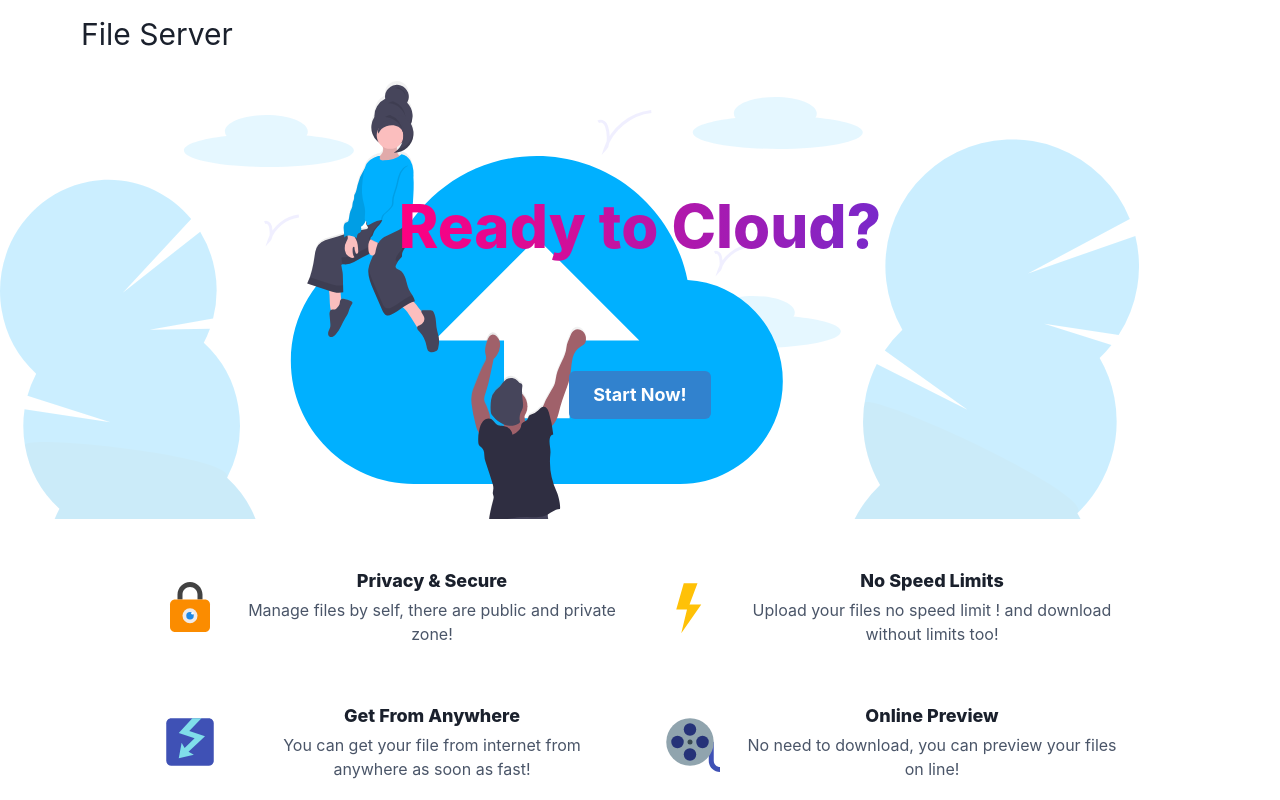
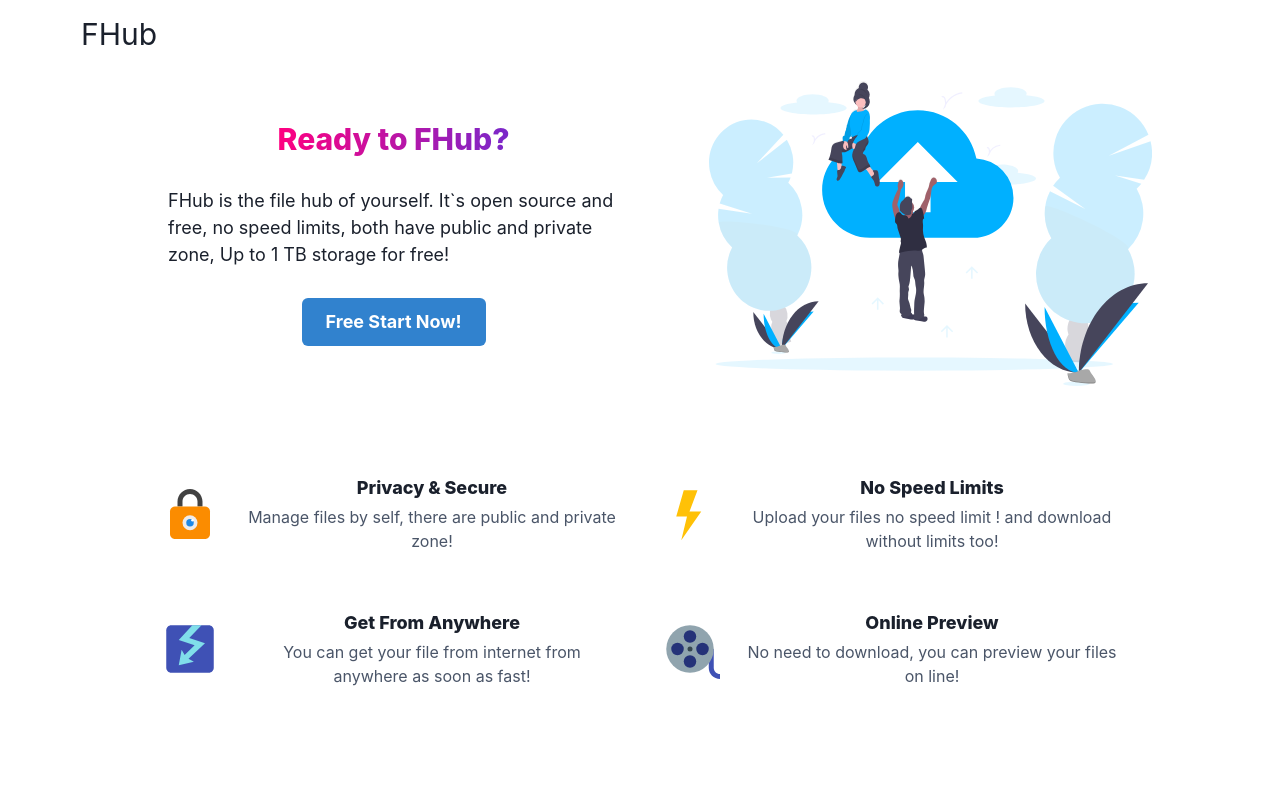
Before and after one commit to akazwz/fhub-website, a Next.js app: page / in a window 1280 px wide. Shown: the top 800 px of the page. Built offline with nearby package versions, Linux system fonts and the light colour scheme; some icons are missing.

Commit message:
update cta

```diff
--- a/src/components/home/cta.tsx
+++ b/src/components/home/cta.tsx
@@ -1,35 +1,67 @@
 import {
-  Box,
   Button,
-  Center,
   VStack,
-  Text,
+  Stack,
+  Flex,
+  Heading,
+  Box, Image, Text,
 } from '@chakra-ui/react'
 
 export const CallToAction = () => {
   return (
-    <>
-      <Box
-        as="section"
-        bgImg="/up_to_cloud.svg"
-        bgRepeat="no-repeat"
+    <Flex justifyContent="center" >
+      <Stack
+        direction={{ base: 'column', md: 'row' }}
+        alignItems="center"
+        spacing="50"
+        maxW='5xl'
       >
-        <Center>
-          <VStack spacing="100" m="100">
-            <Text
+        <VStack spacing="30" m='10'>
+          <Heading
             bgGradient="linear(to-l, #7928CA, #FF0080)"
             bgClip="text"
-              fontSize="6xl"
+            fontSize="3xl"
             fontWeight="extrabold"
           >
-              Ready to Cloud?
+            Ready to FHub?
+          </Heading>
+          <Text
+            mt="4"
+            fontSize="lg"
+          >
+            FHub is the file hub of yourself. It`s open source and free, no speed limits,
+            both have public and private zone, Up to 1 TB storage for free!
           </Text>
-            <Button mt="8" as="a" href="#" size="lg" colorScheme="blue" fontWeight="bold">
-              Start Now!
+          <Button
+            mt="8"
+            as="a"
+            href="#"
+            size="lg"
+            colorScheme="blue"
+            fontWeight="bold"
+            display={{ base: 'none', md: 'flex' }}
+          >
+            Free Start Now!
           </Button>
         </VStack>
-        </Center>
+        <Box
+          maxW={{ base: 'sm', md: 'xl' }}
+          textAlign="center"
+        >
+          <Image src="/up_to_cloud.svg" alt="up to cloud"/>
+          <Button
+            mt="8"
+            as="a"
+            href="#"
+            size="lg"
+            colorScheme="blue"
+            fontWeight="bold"
+            display={{ base: 'flex', md: 'none' }}
+          >
+            Free Start Now!
+          </Button>
         </Box>
-    </>
+      </Stack>
+    </Flex>
   )
 }
--- a/src/components/home/feature/index.tsx
+++ b/src/components/home/feature/index.tsx
@@ -38,7 +38,7 @@ export const Feature = () => {
 
   ]
   return (
-    <Box>
+    <Box mt={10}>
       <Box as="section" maxW="5xl" mx="auto" py="12" px={{ base: '6', md: '8' }}>
         <SimpleGrid columns={{ base: 1, md: 2 }} spacingX="10" spacingY={{ base: '8', md: '14' }}>
           {features.map((item, index) => (
--- a/src/components/layout/footer/Copyright.tsx
+++ b/src/components/layout/footer/Copyright.tsx
@@ -2,6 +2,6 @@ import { Text, TextProps } from '@chakra-ui/react'
 
 export const Copyright = (props: TextProps) => (
   <Text fontSize="sm" {...props}>
-    &copy; {new Date().getFullYear()} File Server, Inc. All rights reserved.
+    &copy; {new Date().getFullYear()} FHub, Inc. All rights reserved.
   </Text>
 )
--- a/src/components/layout/logo.tsx
+++ b/src/components/layout/logo.tsx
@@ -7,7 +7,7 @@ export const Logo = () => {
     <HStack spacing={3}>
       <CloudStorage theme="two-tone" size="37px" fill={[useColorModeValue(black, white), '#2F88FF']}/>
       <Text fontSize="30px">
-        File Server
+        FHub
       </Text>
     </HStack>
   )
```
Lines whose indentation alone changed are shown as unchanged.
